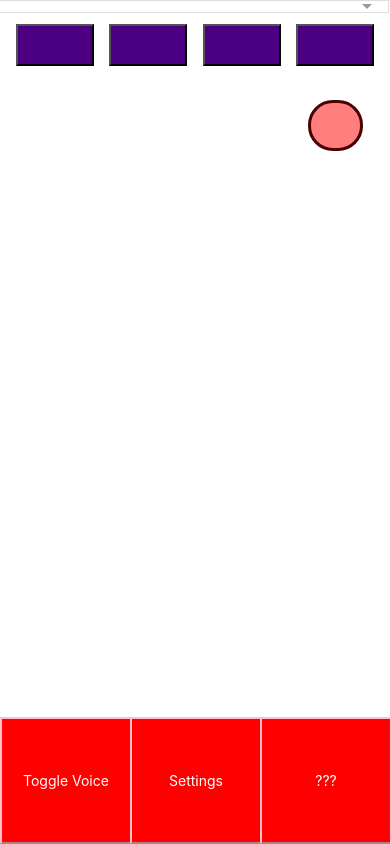
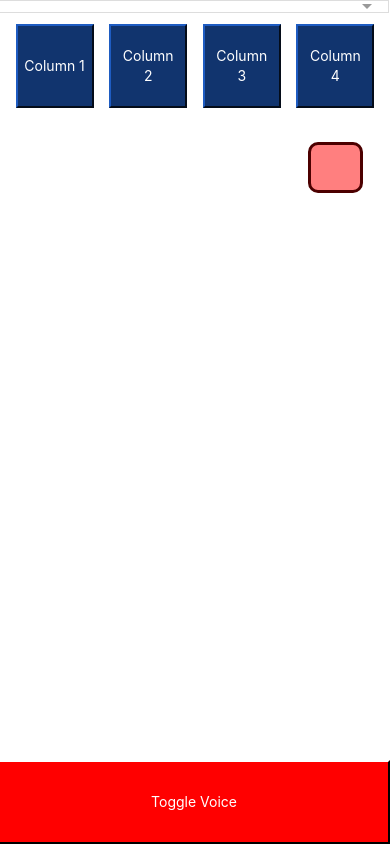
Before and after one commit to MichaelLampe/Textrr, a website: page textrr/www/index.html in a window 390 px wide. Drawn offline with Linux system fonts and the light colour scheme; some packages are replaced by stand-ins of ours; files that its build step writes are made by us from their sources.

Commit message:
Removed other button bar buttons, darkened colour scheme? It that clearer?

```diff
--- a/textrr/www/css/style.css
+++ b/textrr/www/css/style.css
@@ -38,6 +38,7 @@
 #content {
   margin-top: 10vh;
   height: 80vh;
+  background: #161616;
 }
 
 .list{
@@ -49,14 +50,14 @@
 .key{
 	height: 6vh;
 	width: 70%;
-	background-color: #d9d9d9;
-	border: 3px solid #696969;
+	background-color: #FFF;
+	border: 3px solid #FFF;
 	margin-top: 1vh;
   margin-bottom: 1vh;
 	margin-left: 15%;
   margin-right: 15%;
 	text-align: center;
-	border-radius: 25px;
+	border-radius: 10px;
 }
 
 .dead_key{
@@ -74,7 +75,7 @@
 }
 
 .popup-container .popup{
-  background :  #3f51b5;
+  background :  #11346e;
 }
 
 .popup-body input {
@@ -100,9 +101,11 @@
 
 .column-select-button {
   width: 100%;
-  height: 5vh;
-  background: indigo;
+  height: 10vh;
+  background: #11346e;
+  border-color: #11346e;
   margin-bottom: 3vh;
+  color: white;
 }
 
 .hidden-word-labels {
@@ -119,7 +122,8 @@
   right: 0;
   bottom: 0;
   width: 70vw;
-  height: 71vh;
+  height: 66vh;
+  color: #FFF;
 }
 
 .word-label {
@@ -135,17 +139,19 @@
   bottom: 0;
   width: 100vw;
   background: purple;
-  height: 15%;
+  height: 10%;
+  z-index: 1000;
 }
 
 .button-bar-buttons {
-  border-right: 2px;
-  border-color: pink;
   padding: 0;
   height: 100%;
-  width: 33.333%;
+  width: 100%;
   background: red;
   color: white;
   line-height: 100%;
   text-align: center;
+  border-left-width: 0;
+  border-top-width: 2px;
+  border-top-color: white;
 }
--- a/textrr/www/index.html
+++ b/textrr/www/index.html
@@ -44,18 +44,18 @@
       </div>
 
       <div id="l_button_container" class="button_container" >
-        <button id="column_button_0" class="column-select-button" onclick="displayWordsColumn(0)"> </button>
+        <button id="column_button_0" class="column-select-button" onclick="displayWordsColumn(0)">Column 1</button>
       </div>
       <div id="ml_button_container" class="button_container">
-        <button id="column_button_1" class="column-select-button" onclick="displayWordsColumn(1)"> </button>
+        <button id="column_button_1" class="column-select-button" onclick="displayWordsColumn(1)">Column 2</button>
       </div>
       <div id="mr_button_container" class="button_container">
-        <button id="column_button_2" class="column-select-button" onclick="displayWordsColumn(2)"> </button>
+        <button id="column_button_2" class="column-select-button" onclick="displayWordsColumn(2)">Column 3</button>
       </div>
       <div id="r_button_container" class="button_container">
-        <button id="column_button_3" class="column-select-button" onclick="displayWordsColumn(3)"> </button>
+        <button id="column_button_3" class="column-select-button" onclick="displayWordsColumn(3)">Column 4</button>
         <div>
-          <button class="dead_key key"/>
+          <button class="dead_key key"></button>
         </div>
       </div>
     </ion-pane>
@@ -64,15 +64,6 @@
       <button id="voice-active" class="button-bar-buttons" onclick="toggleVoiceActive()">
         Toggle Voice
       </button>
-
-      <button class="button-bar-buttons">
-        Settings
-      </button>
-
-      <button class="button-bar-buttons">
-        ???
-      </button>
-
     </div>
 
 
--- a/textrr/www/js/app.js
+++ b/textrr/www/js/app.js
@@ -12,7 +12,7 @@ var default_words = [
   "want","ipad","help","love","colors","yes","no","bath",
   "school","read","hug","brush teeth", "ball","music","potty","up",
   "snack","sing","alphabet","walk","milk","mama","daddy","go",
-  "car","numbers","more","blanket","stop", "test1", "test2"
+  "car","numbers","more","blanket","stop", "", ""
 ];
 
 // Containers for buttons, 4 columns
@@ -143,8 +143,6 @@ app.controller('edit_words',function($scope, $ionicPopup, $timeout, $compile) {
 
 
 
-
-
   /*
    Dropdown Menu
    */
```
